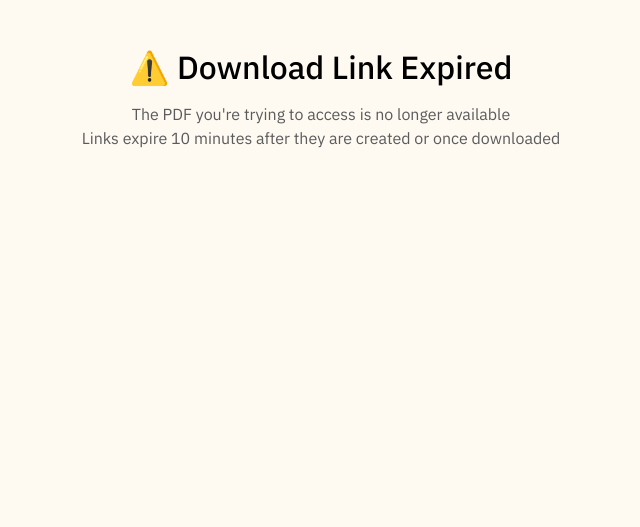
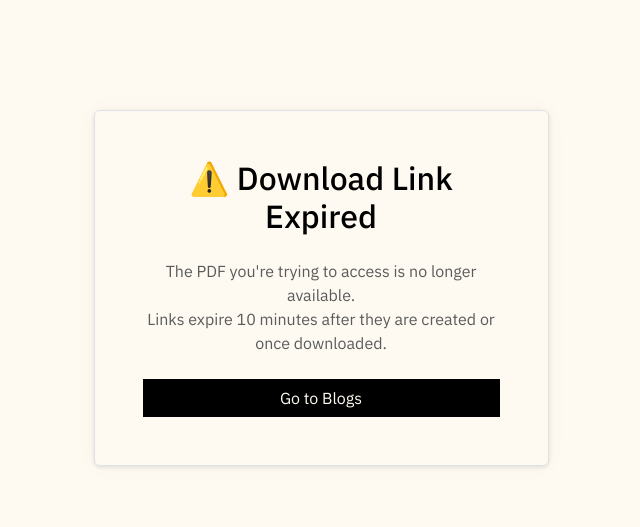
Before and after one commit to Fatima-NW/Blogging-Platform, a Django app: template templates/posts/pdf_expired.html in a window 1280 px wide. Shown: the part 73-600 px from the top of the page, without its empty margins (319-959 px from the left). Run offline with Django 5.2, Linux system fonts and the light colour scheme; the template is opened without the code that fills it: most values are stand-ins (such as "Sample title", 1, 10 or a date in 2020); parts of the project's set-up code (start-up, migrations or seed data) failed here and were passed over.

Commit message:
Update buttons

```diff
--- a/templates/posts/pdf_expired.html
+++ b/templates/posts/pdf_expired.html
@@ -7,12 +7,43 @@ Displays a page when user tries accessing an expired pdf link
 {% block title %}Link Expired{% endblock %}
 
 {% block content %}
-    <div class="container text-center my-5">
+<div class="container d-flex justify-content-center align-items-center" style="min-height: 60vh;">
+    <div class="card p-5 border rounded shadow-sm text-center col-12 col-md-7 col-lg-5">
         <h2>⚠️ Download Link Expired</h2>
         <p class="text-muted mt-3">
-            The PDF you're trying to access is no longer available
+            The PDF you're trying to access is no longer available.
             <br>
-            Links expire {{ expiry_minutes }} minutes after they are created or once downloaded
+            Links expire {{ expiry_minutes }} minutes after they are created or once downloaded.
         </p>
+        <form action="{% url 'post_list' %}" method="get">
+            <button type="submit" class="btn w-100 mt-2 blog-btn">Go to Blogs</button>
+        </form>
     </div>
+</div>
+
+<style>
+    .card {
+        background-color: #FFFAF1;
+        border: 1px solid #e5e5e5;
+        filter: drop-shadow(0 0 5px rgba(67,36,17,0.05))
+                drop-shadow(0 0 10px rgba(67,36,17,0.02));
+    }
+
+    .blog-btn {
+        background-color: #000000;
+        color: #FFFAF1;
+        border-radius: 0;
+    }
+
+    .blog-btn:hover,
+    .blog-btn:active,
+    .blog-btn:focus {
+        background-color: #333333 !important;
+        color: #FFFAF1 !important;
+        border-color: #333333 !important;
+        font-weight: 500;
+        transform: scale(1.01);
+    }
+</style>
+
 {% endblock %}
```
Also changed, not shown: templates/posts/post_confirm_delete.html (+8 -2 lines).
